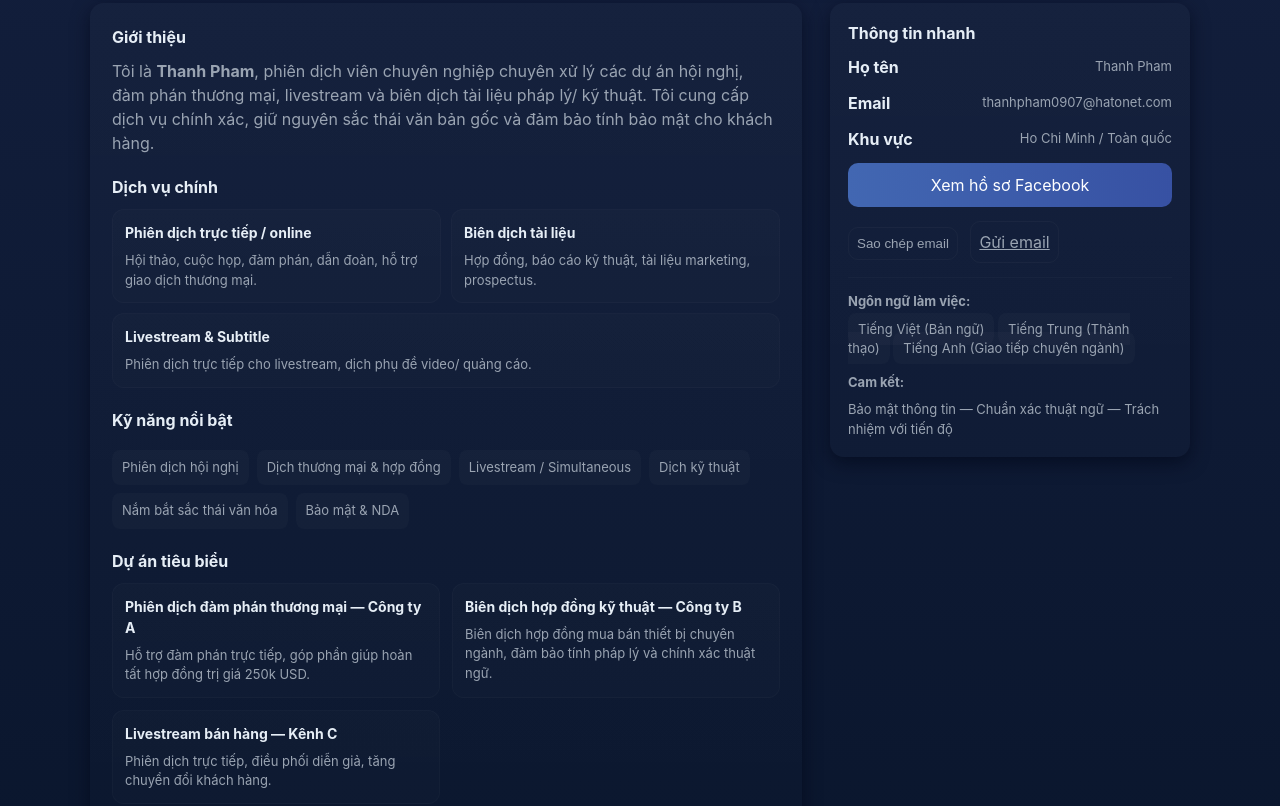
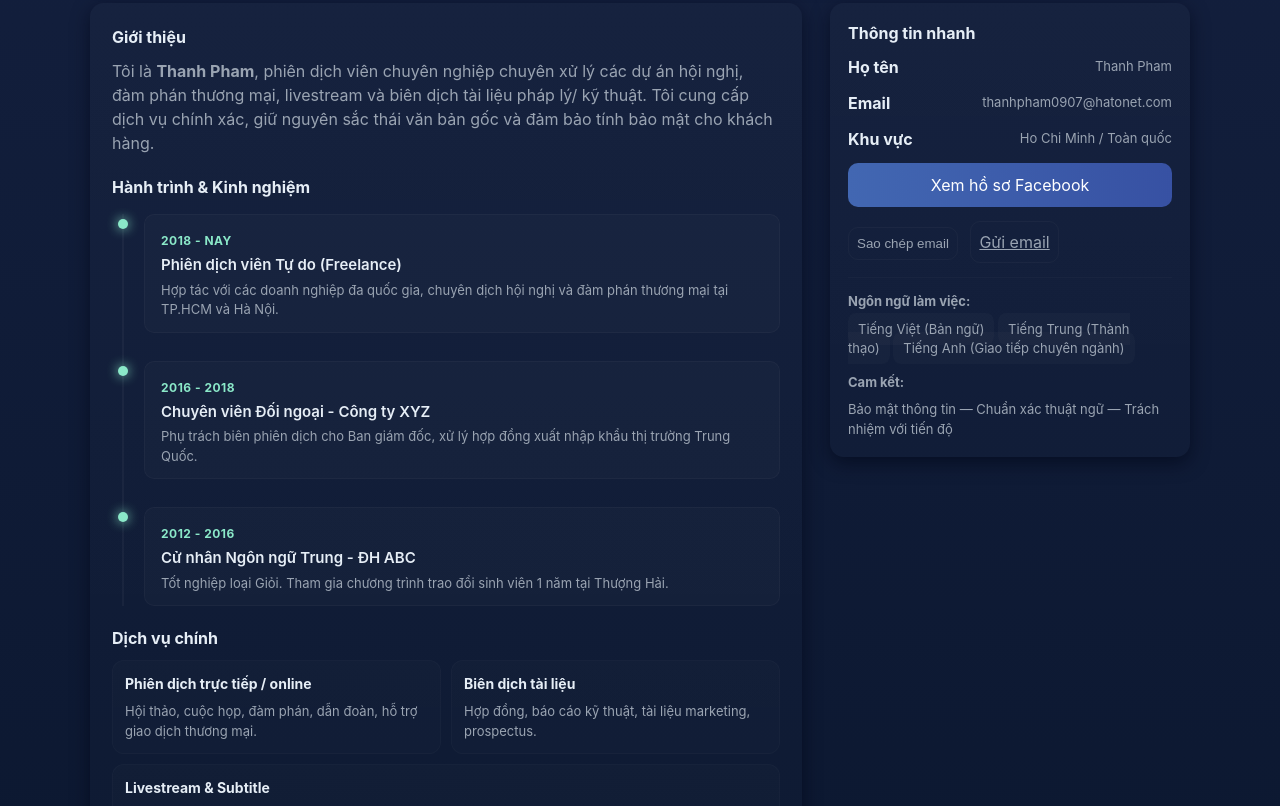
Before and after one commit to thanhpv0907/thanhpv0907.github.io, a plain HTML site: page index.html in a window 1280 px wide. Shown: the part 419-1225 px from the top of the page. Drawn offline with Linux system fonts and the light colour scheme.

Commit message:
add timeline section

```diff
--- a/index.html
+++ b/index.html
@@ -58,6 +58,47 @@
           thái văn bản gốc và đảm bảo tính bảo mật cho khách hàng.
         </p>
       </section>
+      <!-- START: TIMELINE SECTION -->
+      <section class="section timeline fade-up" style="animation-delay:200ms">
+        <h2 data-i18n="timeline_title">Hành trình & Kinh nghiệm</h2>
+        <div class="timeline-list">
+
+          <!-- Item 1: Hiện tại -->
+          <div class="timeline-item">
+            <div class="tl-marker"></div>
+            <div class="tl-content">
+              <span class="tl-year" data-i18n="tl_1_year">2018 - Nay</span>
+              <h3 data-i18n="tl_1_title">Phiên dịch viên Tự do (Freelance)</h3>
+              <p data-i18n="tl_1_desc">Hợp tác với các doanh nghiệp đa quốc gia, chuyên dịch hội nghị và đàm phán thương
+                mại tại TP.HCM và Hà Nội.</p>
+            </div>
+          </div>
+
+          <!-- Item 2 -->
+          <div class="timeline-item">
+            <div class="tl-marker"></div>
+            <div class="tl-content">
+              <span class="tl-year" data-i18n="tl_2_year">2016 - 2018</span>
+              <h3 data-i18n="tl_2_title">Chuyên viên Đối ngoại - Công ty XYZ</h3>
+              <p data-i18n="tl_2_desc">Phụ trách biên phiên dịch cho Ban giám đốc, xử lý hợp đồng xuất nhập khẩu thị
+                trường Trung Quốc.</p>
+            </div>
+          </div>
+
+          <!-- Item 3: Học vấn -->
+          <div class="timeline-item">
+            <div class="tl-marker"></div>
+            <div class="tl-content">
+              <span class="tl-year" data-i18n="tl_3_year">2012 - 2016</span>
+              <h3 data-i18n="tl_3_title">Cử nhân Ngôn ngữ Trung - ĐH ABC</h3>
+              <p data-i18n="tl_3_desc">Tốt nghiệp loại Giỏi. Tham gia chương trình trao đổi sinh viên 1 năm tại Thượng
+                Hải.</p>
+            </div>
+          </div>
+
+        </div>
+      </section>
+      <!-- END: TIMELINE SECTION -->
 
       <section class="section services">
         <h2 data-i18n="service_title">Dịch vụ chính</h2>
--- a/javascript.js
+++ b/javascript.js
@@ -140,7 +140,17 @@ const resources = {
         lang_3: "Tiếng Anh (Giao tiếp chuyên ngành)",
         promise: "Cam kết:",
         promise_desc: "Bảo mật thông tin — Chuẩn xác thuật ngữ — Trách nhiệm với tiến độ",
-        footer_role: "Phiên dịch viên"
+        footer_role: "Phiên dịch viên",
+        timeline_title: "Hành trình & Kinh nghiệm",
+        tl_1_year: "2018 - Nay",
+        tl_1_title: "Phiên dịch viên Tự do (Freelance)",
+        tl_1_desc: "Hợp tác với các doanh nghiệp đa quốc gia, chuyên dịch hội nghị và đàm phán thương mại.",
+        tl_2_year: "2016 - 2018",
+        tl_2_title: "Chuyên viên Đối ngoại - Công ty XYZ",
+        tl_2_desc: "Phụ trách biên phiên dịch cho Ban giám đốc, xử lý hợp đồng xuất nhập khẩu.",
+        tl_3_year: "2012 - 2016",
+        tl_3_title: "Cử nhân Ngôn ngữ Trung - ĐH Sư Phạm/ KHXH&NV",
+        tl_3_desc: "Tốt nghiệp loại Giỏi. Tham gia chương trình trao đổi sinh viên 1 năm.",
     },
     en: {
         site_name: "Thanh Pham",
@@ -203,7 +213,17 @@ const resources = {
         lang_3: "English (Professional Working)",
         promise: "Commitment:",
         promise_desc: "Confidentiality — Accuracy — Accountability",
-        footer_role: "Interpreter"
+        footer_role: "Interpreter",
+        timeline_title: "Career Timeline",
+        tl_1_year: "2018 - Present",
+        tl_1_title: "Freelance Interpreter",
+        tl_1_desc: "Partnering with multinational corporations, specializing in conference interpreting and trade negotiations.",
+        tl_2_year: "2016 - 2018",
+        tl_2_title: "External Relations Specialist - XYZ Corp",
+        tl_2_desc: "Interpreting for BOD, handling import/export contracts and Chinese market relations.",
+        tl_3_year: "2012 - 2016",
+        tl_3_title: "BA in Chinese Language - University",
+        tl_3_desc: "Graduated with Distinction. Participated in a 1-year exchange program in Shanghai.",
     },
     ja: {
         site_name: "タン・ファム",
@@ -266,7 +286,17 @@ const resources = {
         lang_3: "英語 (業務レベル)",
         promise: "お約束:",
         promise_desc: "情報保護 — 正確性 — 責任感",
-        footer_role: "通訳者"
+        footer_role: "通訳者",
+        timeline_title: "経歴・歩み",
+        tl_1_year: "2018 - 現在",
+        tl_1_title: "フリーランス通訳者",
+        tl_1_desc: "多国籍企業と提携し、会議通訳や商談通訳を専門としています。",
+        tl_2_year: "2016 - 2018",
+        tl_2_title: "渉外担当 - XYZ社",
+        tl_2_desc: "取締役会の通訳、輸出入契約および中国市場との関係構築を担当。",
+        tl_3_year: "2012 - 2016",
+        tl_3_title: "中国語学士号 - 大学",
+        tl_3_desc: "優秀な成績で卒業。上海での1年間の交換留学プログラムに参加。",
     }
 };
 
--- a/style.css
+++ b/style.css
@@ -466,3 +466,87 @@ select.lang-switch option {
 [data-theme="light"] .avatar {
     box-shadow: 0 8px 24px rgba(13, 148, 136, 0.3);
 }
+
+/* --- TIMELINE STYLES --- */
+.timeline-list {
+    position: relative;
+    padding-left: 20px;
+    border-left: 2px solid var(--glass);
+    /* Đường kẻ dọc */
+    margin-left: 10px;
+    margin-top: 15px;
+}
+
+.timeline-item {
+    position: relative;
+    margin-bottom: 28px;
+}
+
+.timeline-item:last-child {
+    margin-bottom: 0;
+}
+
+/* Chấm tròn mốc thời gian */
+.tl-marker {
+    position: absolute;
+    left: -26px;
+    /* Căn chỉnh chấm tròn vào giữa đường kẻ */
+    top: 5px;
+    width: 10px;
+    height: 10px;
+    border-radius: 50%;
+    background: var(--accent);
+    box-shadow: 0 0 12px var(--accent);
+    /* Hiệu ứng phát sáng */
+    z-index: 1;
+}
+
+.tl-content {
+    background: var(--glass-2);
+    /* Nền mờ nhẹ cho nội dung */
+    padding: 12px 16px;
+    border-radius: 10px;
+    border: 1px solid rgba(255, 255, 255, 0.03);
+    transition: transform 0.2s;
+}
+
+.tl-content:hover {
+    transform: translateX(4px);
+    /* Hiệu ứng hover nhẹ */
+    background: var(--glass);
+}
+
+.tl-year {
+    display: inline-block;
+    font-size: 12px;
+    font-weight: 700;
+    color: var(--accent);
+    margin-bottom: 4px;
+    text-transform: uppercase;
+    letter-spacing: 0.5px;
+}
+
+.timeline-item h3 {
+    margin: 0 0 4px 0;
+    font-size: 15px;
+    font-weight: 600;
+    color: inherit;
+}
+
+.timeline-item p {
+    margin: 0;
+    font-size: 13px;
+    color: var(--muted);
+    line-height: 1.5;
+}
+
+/* Light mode adjustments (Nếu có dùng Light mode) */
+[data-theme="light"] .timeline-list {
+    border-left-color: var(--border-color);
+}
+
+[data-theme="light"] .tl-content {
+    background: rgba(255, 255, 255, 0.6);
+    border-color: var(--border-color);
+    box-shadow: 0 2px 10px rgba(0, 0, 0, 0.03);
+}
```
